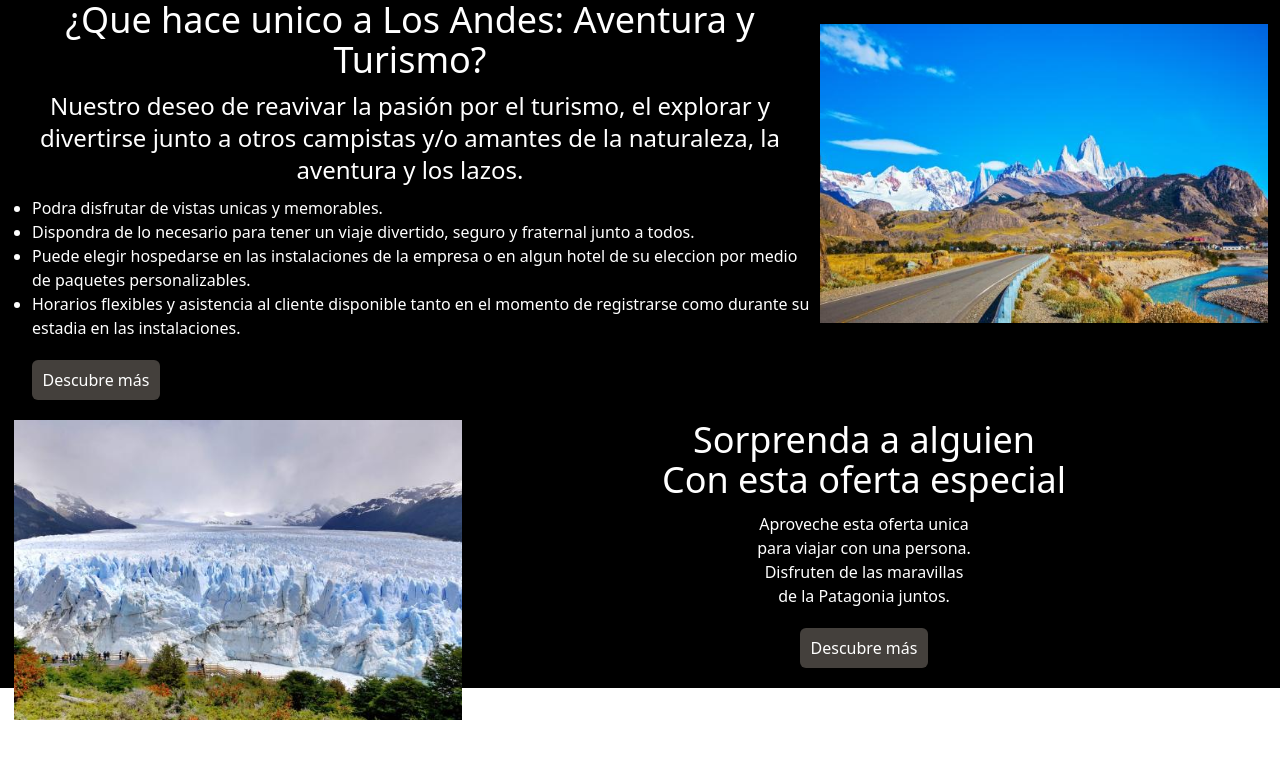
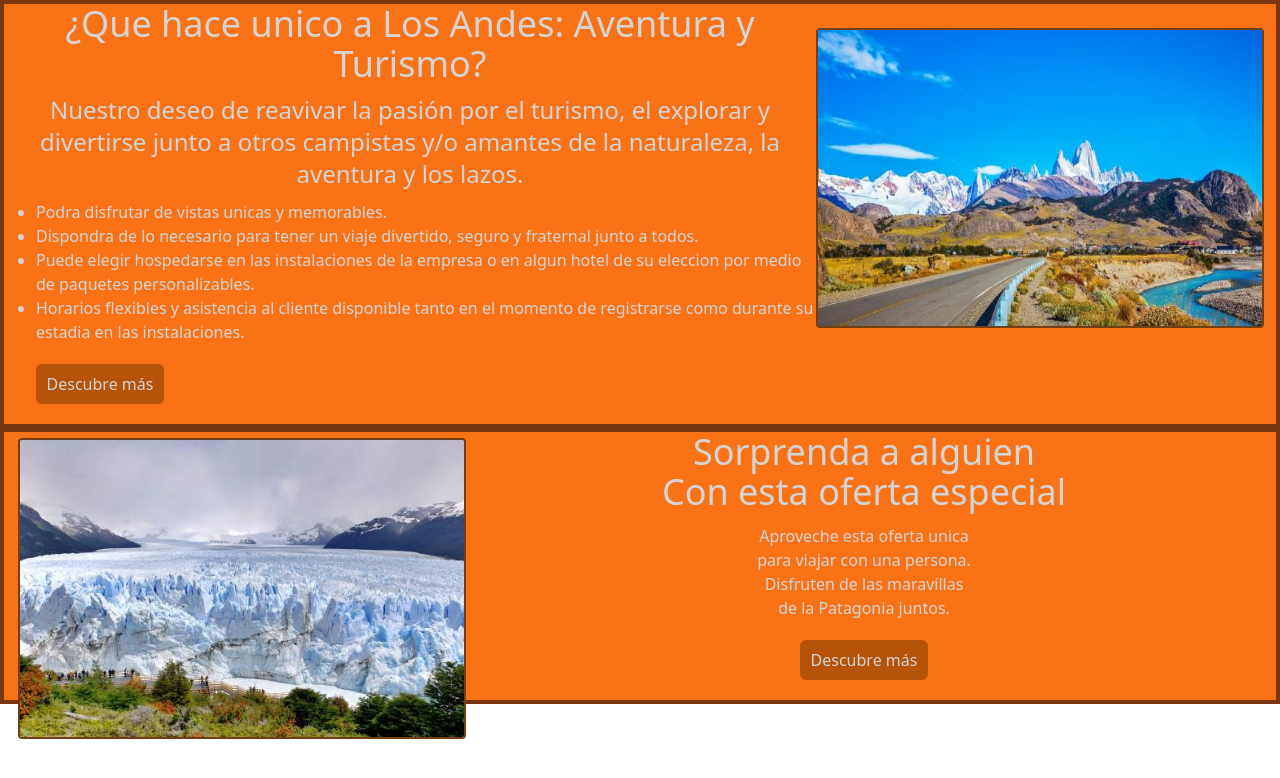
Before and after one commit to DulceNey/Proyecto-Andes, a React (Create React App) app: page / in a window 1280 px wide. Shown: the top 778 px of the page. Built offline with nearby package versions, Linux system fonts and the light colour scheme.

Commit message:
Finalizacion de la branch

```diff
--- a/src/Components/Boton.js
+++ b/src/Components/Boton.js
@@ -1,6 +1,6 @@
 const Boton = () => {
     return (
-        <button className="bg-stone-700	 text-white	 w-32	h-10	h p-0	 rounded-md	text-center my-5"
+        <button className="bg-amber-700	 text-neutral-300	 w-32	h-10	h p-0	 rounded-md	text-center my-5"
         >Descubre más</button>
     )
 }
--- a/src/Components/Componentes-Completos/Oferta.js
+++ b/src/Components/Componentes-Completos/Oferta.js
@@ -4,10 +4,10 @@ import Imagen2 from "../Imagen2"
 
 const Oferta = () => {
     return (
-    <div className=" w-full bg-black h-[auto]" >
+    <div className=" w-full bg-orange-500 border-4 h-[auto] border-amber-900 " >
 <Imagen2/>
-<h1 className="text-white text-4xl mx-7 text-center" > Sorprenda a alguien <br/> Con esta oferta especial</h1>
-<h2 className="text-white mt-3 mx-7 text-center" > Aproveche esta oferta unica <br/>para viajar con una persona.<br/> Disfruten de las maravillas <br/> de la Patagonia juntos.</h2>
+<h1 className="text-neutral-300 text-4xl mx-7 text-center" > Sorprenda a alguien <br/> Con esta oferta especial</h1>
+<h2 className="text-neutral-300 mt-3 mx-7 text-center" > Aproveche esta oferta unica <br/>para viajar con una persona.<br/> Disfruten de las maravillas <br/> de la Patagonia juntos.</h2>
 <div className="mx-7 text-center"><Boton/></div>
 </div>
     )}
--- a/src/Components/Componentes-Completos/Presentacion.js
+++ b/src/Components/Componentes-Completos/Presentacion.js
@@ -4,10 +4,10 @@ import Lista from "../Lista"
 
 export const Presentacion = () => {
 return (
-    <div className="bg-black " >
+    <div className="bg-orange-500 border-amber-900 border-4" >
 <Imagen1/>
-<h1 className="text-center text-4xl text-white" > ¿Que hace unico a Los Andes: Aventura y Turismo?</h1>
-<p className="text-center my-2.5 text-2xl text-white"> Nuestro deseo de reavivar la pasión por el turismo, el explorar y divertirse junto a otros campistas y/o amantes de la naturaleza, la aventura y los lazos.</p>
+<h1 className="text-center text-4xl text-neutral-300" > ¿Que hace unico a Los Andes: Aventura y Turismo?</h1>
+<p className="text-center my-2.5 text-2xl text-neutral-300"> Nuestro deseo de reavivar la pasión por el turismo, el explorar y divertirse junto a otros campistas y/o amantes de la naturaleza, la aventura y los lazos.</p>
 <Lista/>
     </div>
 )
--- a/src/Components/Imagen1.js
+++ b/src/Components/Imagen1.js
@@ -1,8 +1,8 @@
-import Patagonia1 from "../imagenes/Patagonia-1.jpg"
+import Patagonia1 from "../Imagenes/Patagonia-1.jpg"
 
 const Imagen1 = () => {
     return (
-    <img className="h-auto height: mr-3  mt-6 w-[448px] float-right"
+    <img className="h-auto height: mr-3  mt-6 w-[448px] float-right rounded border-2 border-yellow-900"
     src={Patagonia1} alt="Vista alejada de una ciudad costera. Podemos apreciar la carretera, la ciudad a lo lejos junto al mar, asi como un sol brillante y cielos despejados"
     />
     )
--- a/src/Components/Imagen2.js
+++ b/src/Components/Imagen2.js
@@ -1,9 +1,9 @@
-import Patagonia6 from "../imagenes/Patagonia-6.jpg"
+import Patagonia6 from "../Imagenes/Patagonia-6.jpg"
 
 
 const Imagen2 = () => {
     return (
-        <img className="h-auto height: mx-3.5 w-[448px] float-left"
+        <img className="h-auto height: mx-3.5 w-[448px] float-left rounded border-2 border-yellow-900 mt-1.5"
         src={Patagonia6} alt="Vista lejana de glaciares en la Patagonia Argentina. Podemos contemplar en un desfiladero a un grupo de personas contemplando la belleza en el dia frio."
         />
         )
--- a/src/Components/Lista.js
+++ b/src/Components/Lista.js
@@ -2,7 +2,7 @@ import Boton from "./Boton"
 
 export const Lista = () => {
   return (
-    <ul className="ml-8	text-white list-disc	">
+    <ul className="ml-8	text-neutral-300 list-disc	">
         <li>Podra disfrutar de vistas unicas y memorables.</li>
         <li>Dispondra de lo necesario para tener un viaje divertido, seguro y fraternal junto a todos.</li>
         <li>Puede elegir hospedarse en las instalaciones de la empresa o en algun hotel de su eleccion por medio de paquetes personalizables.</li>
```
